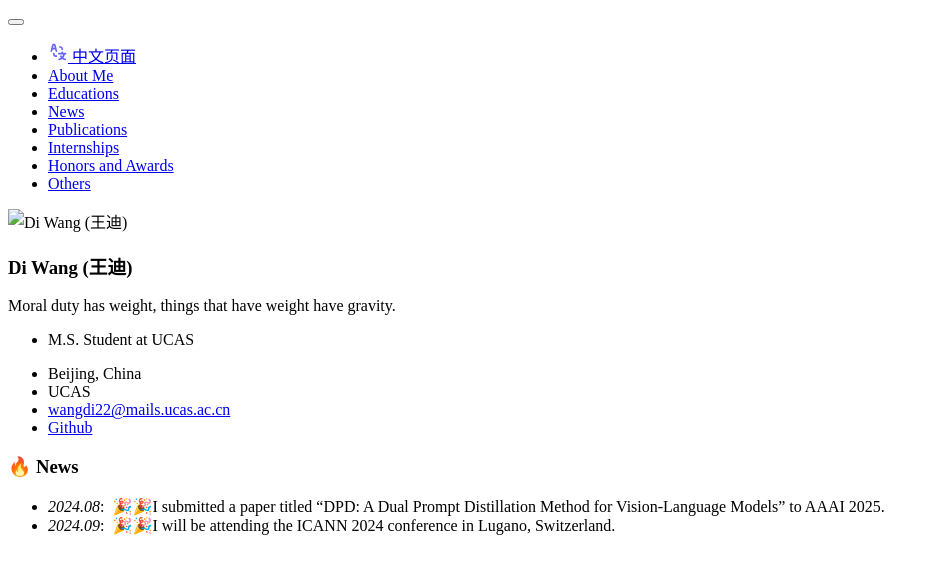
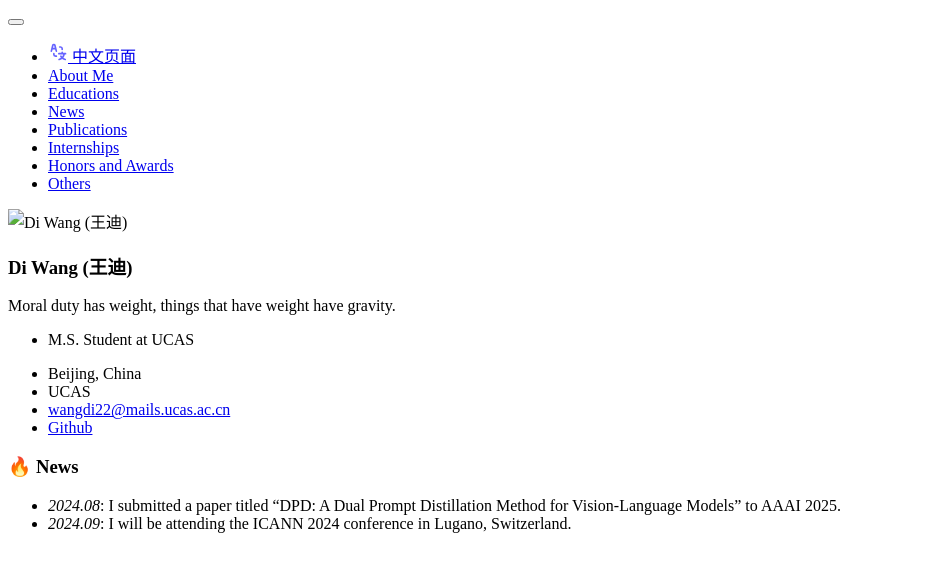
Before and after one commit to wdi-nancy/wdi-nancy.github.io, a Jekyll site: the page built from _pages/includes/news.md, in a window 1280 px wide. Shown: the top 574 px of the page, without its empty margins (0-939 px from the left). Built offline with Jekyll 4.4.1, drawn with Linux system fonts in a browser that asks for light colours; our own code applies the rules of GitHub Pages for plain Markdown files; part of the change alters nothing that is shown.

Commit message:
Update news.md

```diff
--- a/_pages/includes/news.md
+++ b/_pages/includes/news.md
@@ -1,3 +1,3 @@
 # 🔥 News
-- *2024.08*: &nbsp;🎉🎉I submitted a paper titled "DPD: A Dual Prompt Distillation Method for Vision-Language Models" to AAAI 2025.
-- *2024.09*: &nbsp;🎉🎉I will be attending the ICANN 2024 conference in Lugano, Switzerland.
+- *2024.08*: I submitted a paper titled "DPD: A Dual Prompt Distillation Method for Vision-Language Models" to AAAI 2025.
+- *2024.09*: I will be attending the ICANN 2024 conference in Lugano, Switzerland.
```
